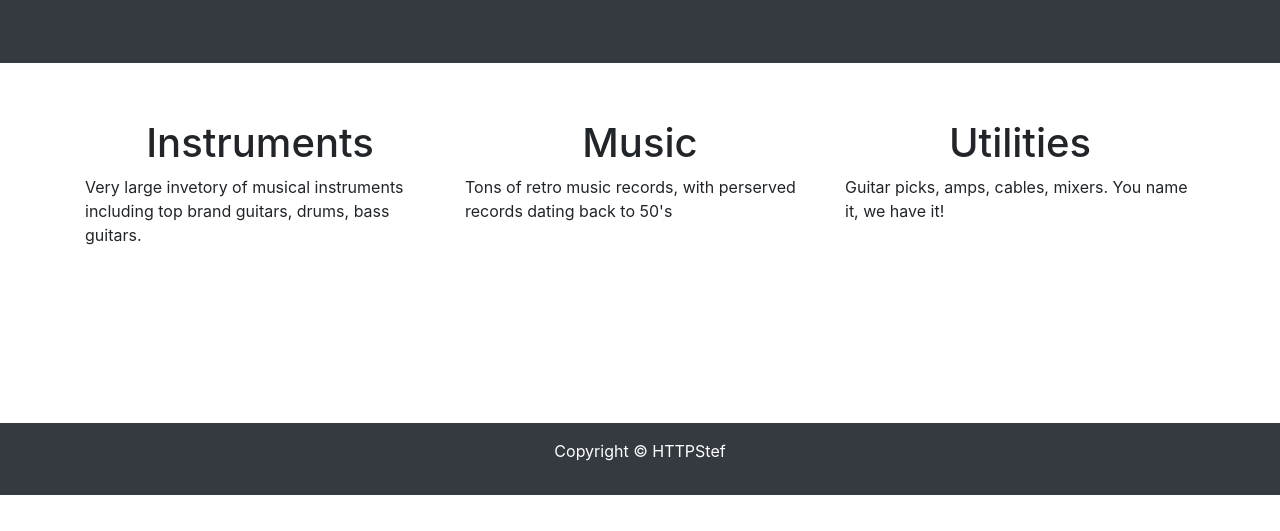
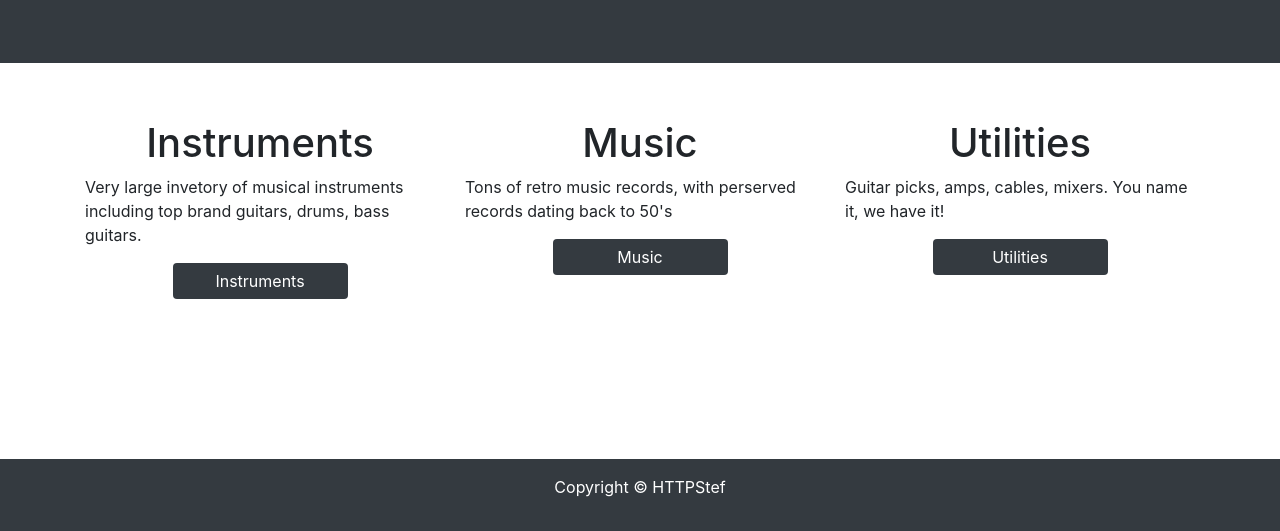
Before and after one commit to dev-cyprium/web-programming-ict, a PHP site: page / in a window 1280 px wide. Shown: the part 697-1228 px from the top of the page. Before the commit the page ends 1192 px from the top, so only its background shows below. Run offline with PHP 8.4, Linux system fonts and the light colour scheme.

Commit message:
add more links to the style

```diff
--- a/index.php
+++ b/index.php
@@ -53,14 +53,17 @@
           <div class="col">
             <h1 class='text-center'>Instruments</h1>
             <p>Very large invetory of musical instruments including top brand guitars, drums, bass guitars.</p>
+            <a href='#' class='btn btn-primary d-block mx-auto main-link'>Instruments</a>
           </div>
           <div class="col">
             <h1 class='text-center'>Music</h1>
             <p>Tons of retro music records, with perserved records dating back to 50's</p>
+            <a href='#' class='btn btn-primary d-block mx-auto main-link'>Music</a>
           </div>
           <div class="col">
             <h1 class='text-center'>Utilities</h1>
             <p>Guitar picks, amps, cables, mixers. You name it, we have it!</p>
+            <a href='#' class='btn btn-primary d-block mx-auto main-link'>Utilities</a>
           </div>
         </div>
       </div>
--- a/style.css
+++ b/style.css
@@ -52,6 +52,20 @@ body, html {
   padding: 1rem;
 }
 
+.main-link {
+  width: 50%;
+}
+
+.btn-primary {
+  background: #343A40;
+  border: black;
+}
+
+.btn-primary:hover,
+.btn-primary:active {
+  background: #181c21;
+}
+
 @media only screen and (max-width: 60rem) {
   .header-image {
     height: 30rem;
```
